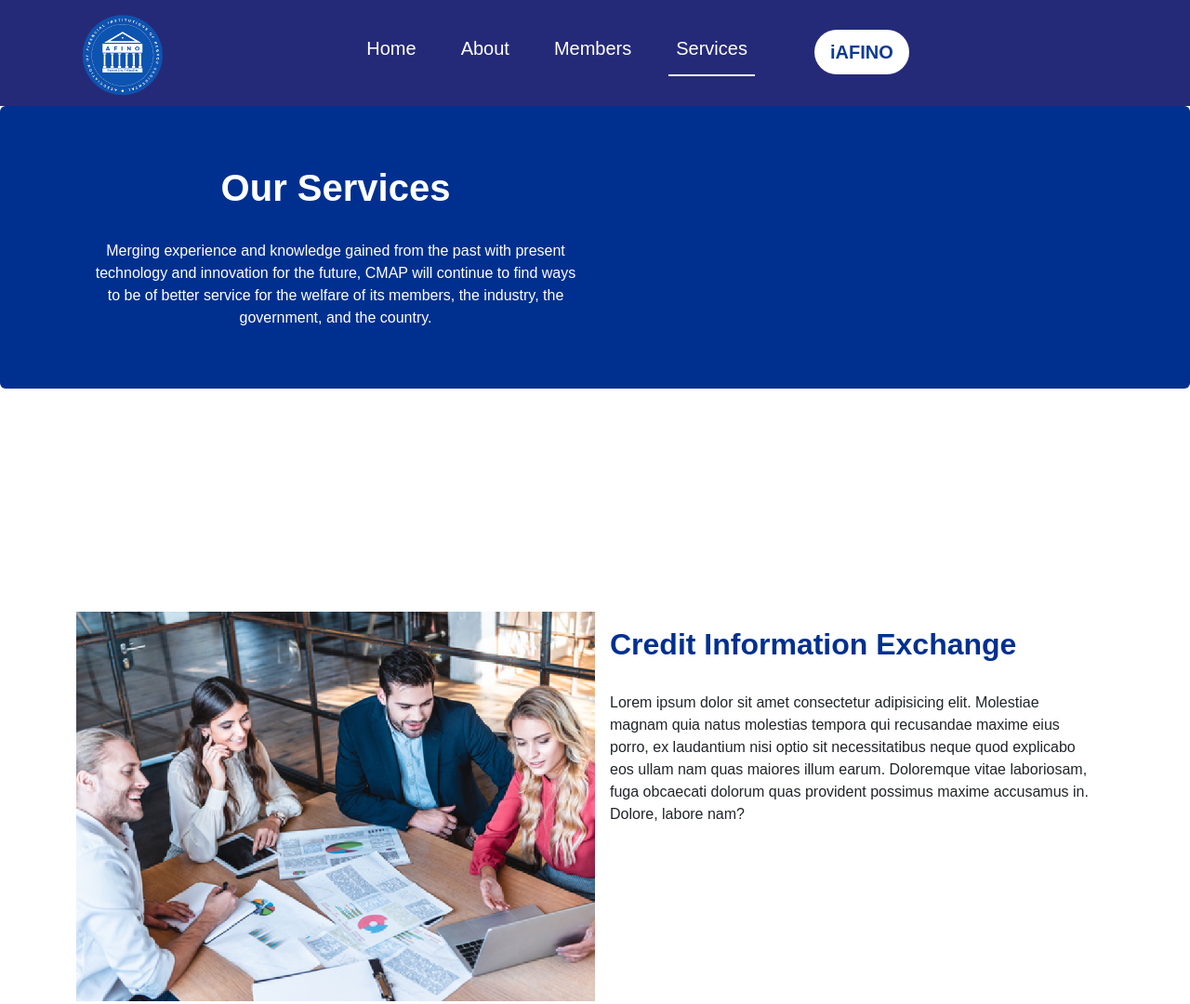
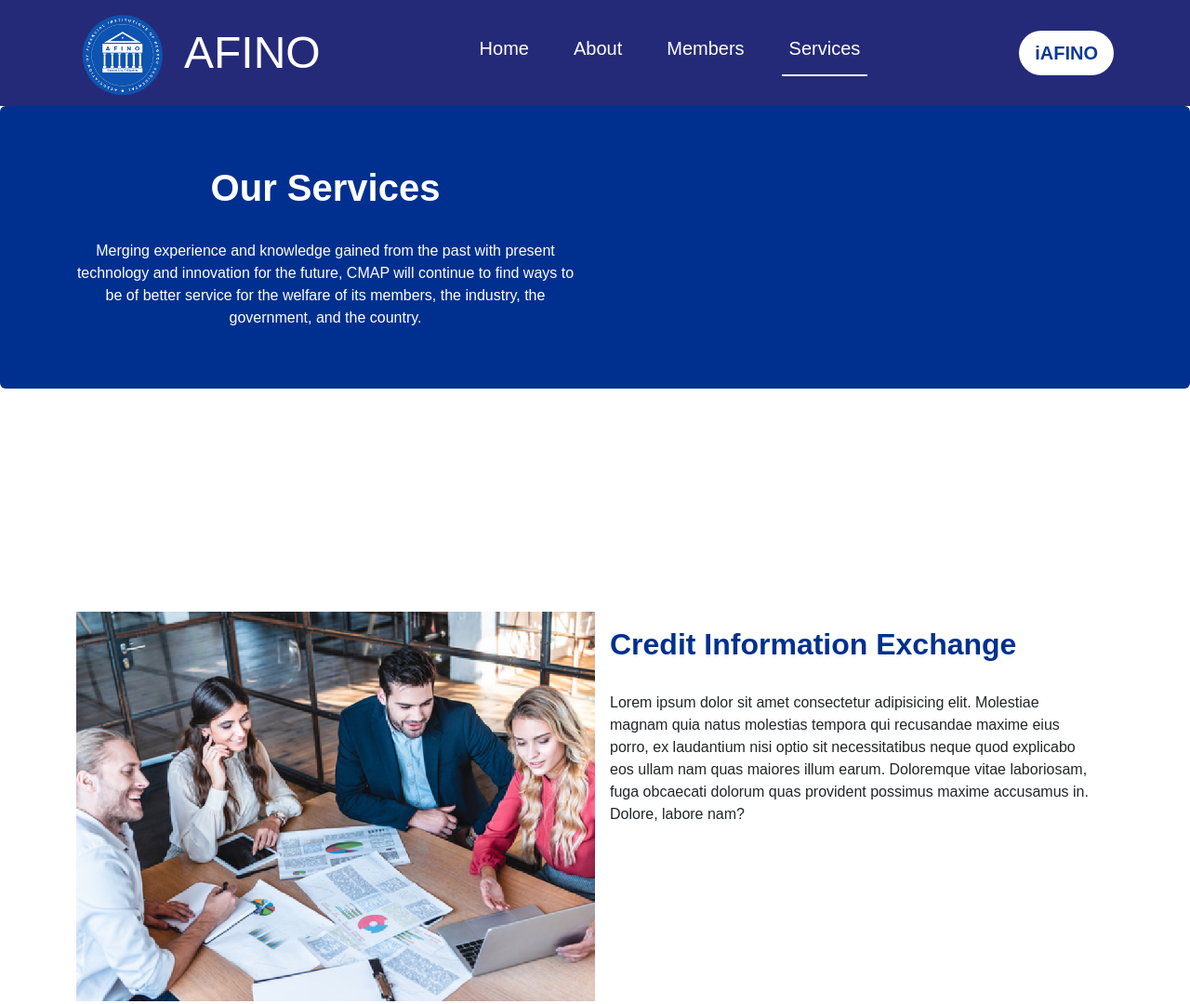
Before and after one commit to mikeangelocorsino/afino, a plain HTML site: page servicespublic.html in a window 1280 px wide. Shown: the top 1080 px of the page at 93% size. Drawn offline with nearby package versions, Linux system fonts and the light colour scheme.

Commit message:
Update servicespublic.html

```diff
--- a/servicespublic.html
+++ b/servicespublic.html
@@ -19,17 +19,17 @@
 
 <!--navbar section-->
 <nav class="navbar navbar-expand-lg nav-underline sticky-top Darkbluebackground Navbaropacity p-0">
-
   <div class="container">
     <a class="navbar-brand" href="index.html">
       <img src="pics/logo.png" alt="logonavbar" width="100" height="100" class="d-inline-block align-text-top" />
     </a>
-      <button class="navbar-toggler bg-white" type="button" data-bs-toggle="collapse" data-bs-target="#navbarSupportedContent"
+    <b class="display-5 text-white p-0">AFINO</b>
+    <button class="navbar-toggler" type="button" data-bs-toggle="collapse" data-bs-target="#navbarSupportedContent"
       aria-controls="navbarSupportedContent" aria-expanded="false" aria-label="Toggle navigation">
       <span class="navbar-toggler-icon"></span>
     </button>
     <div class="collapse navbar-collapse text-center" id="navbarSupportedContent">
-        <ul class="navbar-nav mx-auto mb-2 mb-lg-0 d-flex">
+      <ul class="navbar-nav mx-auto mb-2 mb-lg-0">
 
         <li class="nav-item px-3">
           <a class="nav-link text-white" id="navhome" aria-current="page" href="index.html"><h5>Home</h5></a>
@@ -46,18 +46,17 @@
         <li class="nav-item px-3">
           <a class="nav-link active text-white" href="servicespublic.html"><h5>Services</h5></a>
         </li>
+    </ul>
 
-          <li class="nav-item px-5">
+      <form class="align-items-center" id="btn1">
         <button class="btn btn-lg Clickables1 bg-white Bluetext btn-rounded rounded-5" type="button"><b>iAFINO</b></button>
-          </li>
-
-        </ul>
+      </form>
     </div>
   </div>
 </nav>
 
   <div class="card border-0 Bluebackground p-5">
-    <div class="container">
+    <div class="container-fluid">
 
       <div class="card border-0 Bluebackground">
         <div class="row g-0">
```
Lines whose indentation alone changed are shown as unchanged.
